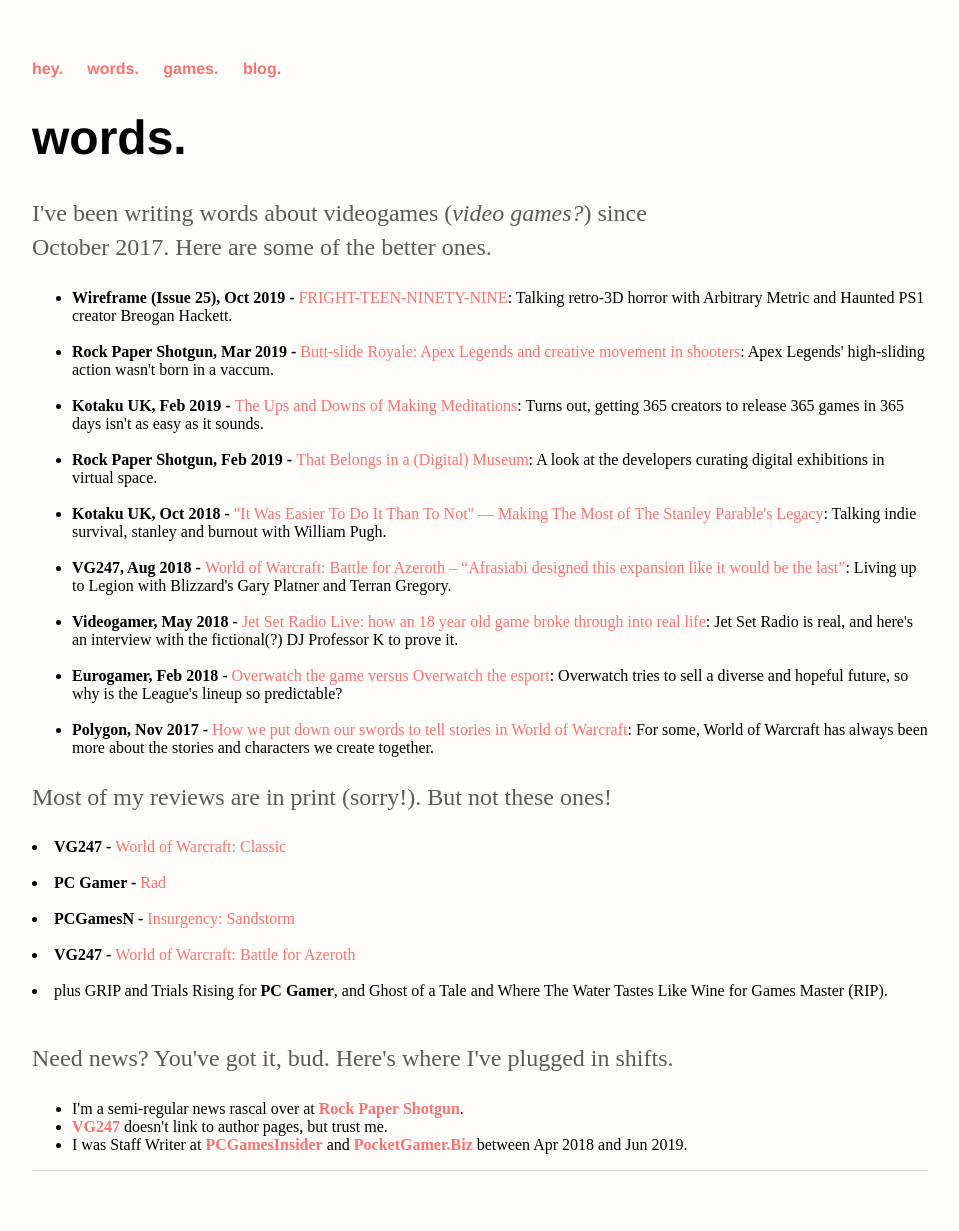
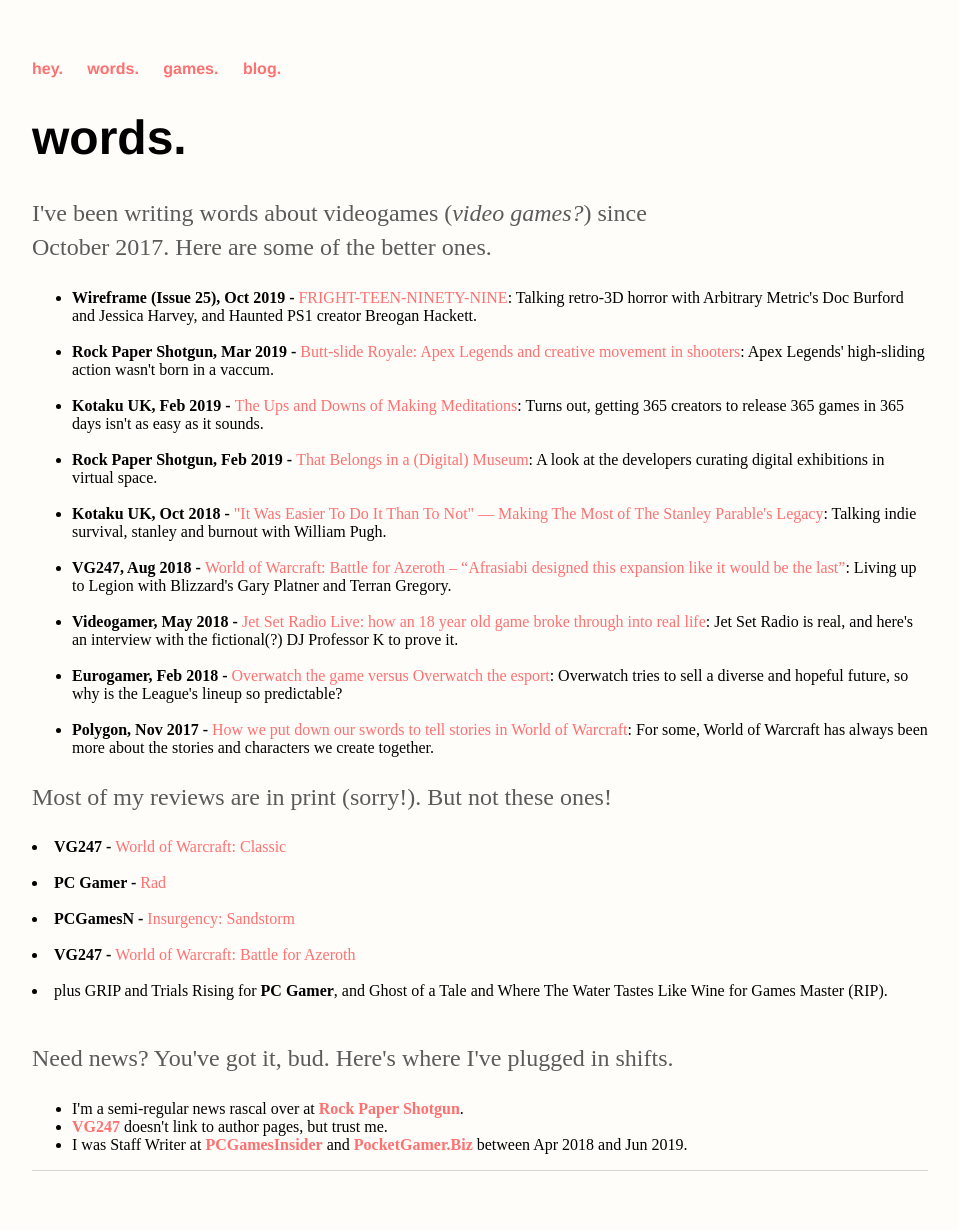
Before and after one commit to ScarletCatalie/ScarletCatalie.github.io, a Jekyll site: the page built from about/index.html, in a window 1280 px wide. Shown: the whole page, without its empty margins (160-1119 px from the left). Built offline with Jekyll 4.4.1, drawn with Linux system fonts in a browser that asks for light colours.

Commit message:
Update index.html

```diff
--- a/about/index.html
+++ b/about/index.html
@@ -6,7 +6,7 @@
 	<p>I've been writing words about videogames (<em>video games?</em>) since October 2017. Here are some of the better ones. </p>
 		<ul>
 			<li><b>Wireframe (Issue 25), Oct 2019 - </b><a href="https://wireframe.raspberrypi.org/issues/25">FRIGHT-TEEN-NINETY-NINE</a>:
-				Talking retro-3D horror with Arbitrary Metric and Haunted PS1 creator Breogan Hackett.
+				Talking retro-3D horror with Arbitrary Metric's Doc Burford and Jessica Harvey, and Haunted PS1 creator Breogan Hackett.
 			</li>
 			<br>
 			<li><b>Rock Paper Shotgun, Mar 2019 - </b><a href="https://www.rockpapershotgun.com/2019/03/18/butt-slide-royale-apex-legends-and-creative-movement-in-shooters/">Butt-slide Royale: Apex Legends and creative movement in shooters</a>:
```
